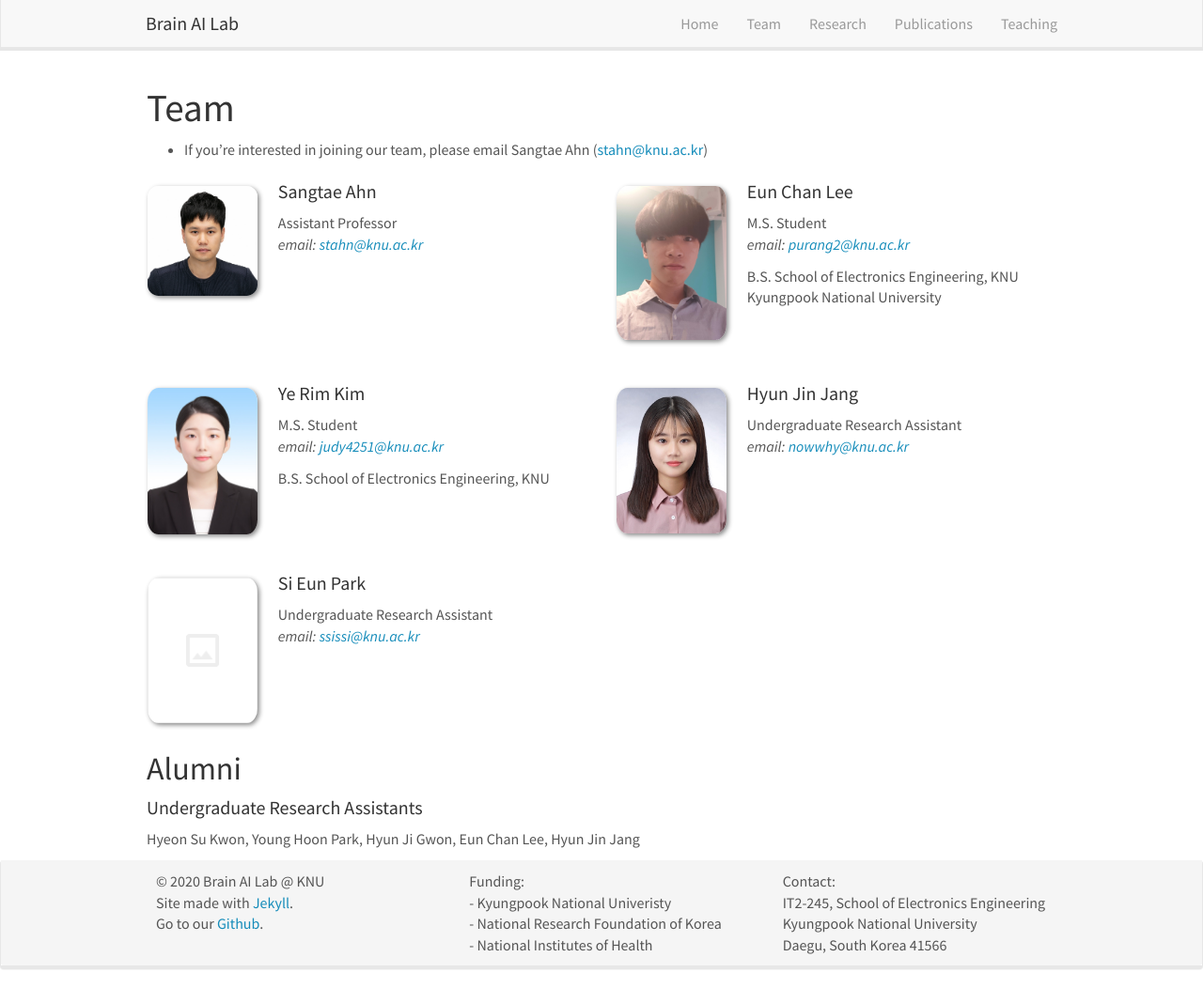
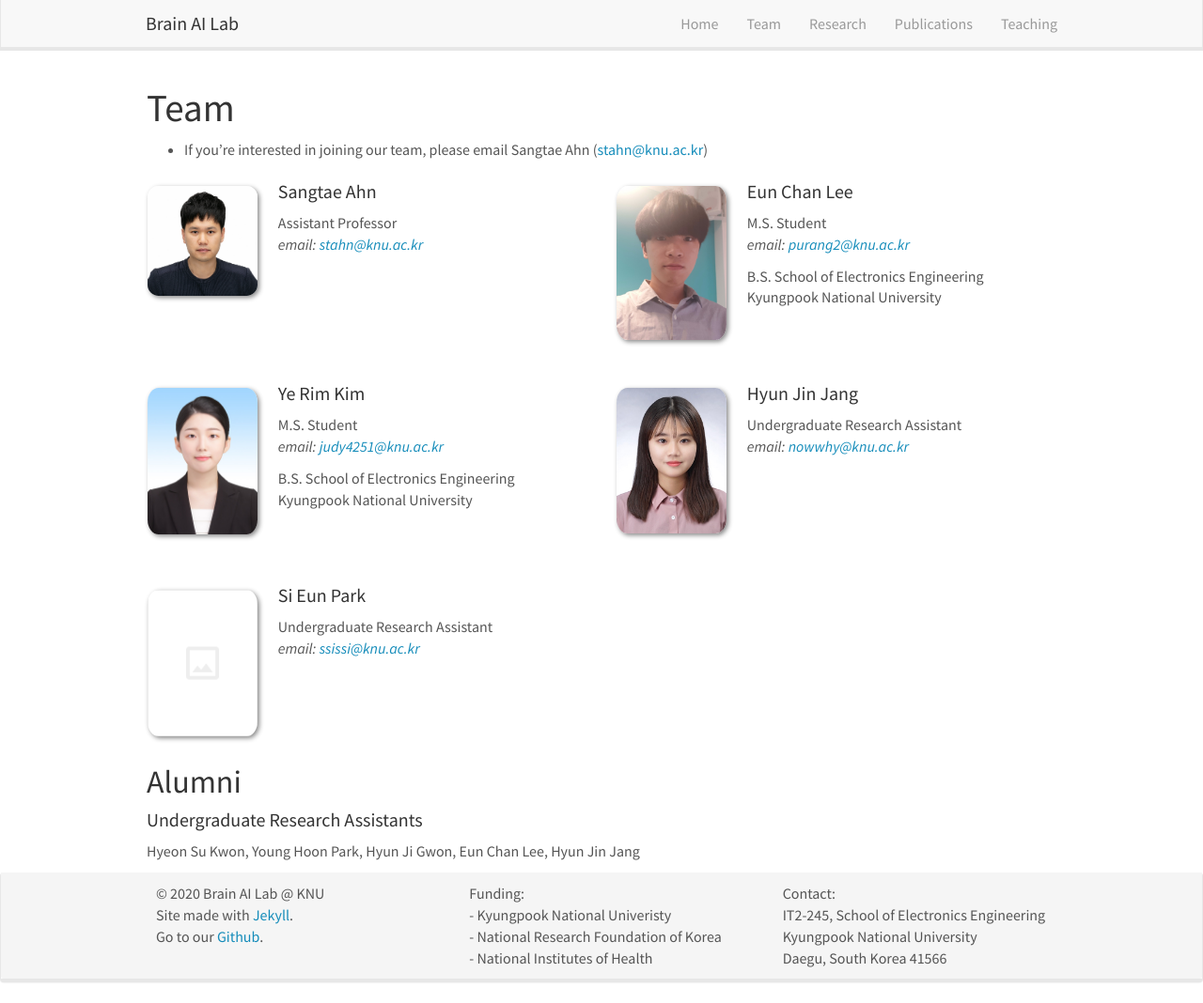
Before and after one commit to KNU-BrainAI/knu-brainai.github.io, a Jekyll site: the page built from _pages/team.md, in a window 1280 px wide and 1068 px high. Shown: the whole window at 94% size. Built offline with Jekyll 4.4.1, drawn with Linux system fonts in a browser that asks for light colours; nearby versions of some CDN libraries.

Commit message:
Update team_members.yml

```diff
--- a/_data/team_members.yml
+++ b/_data/team_members.yml
@@ -10,15 +10,16 @@
   info: M.S. Student
   email: purang2@knu.ac.kr
   number_educ: 2
-  education1: B.S. School of Electronics Engineering, KNU
+  education1: B.S. School of Electronics Engineering
   education2: Kyungpook National University
 
 - name: Ye Rim Kim
   photo: yrkim.jpg
   info: M.S. Student
   email: judy4251@knu.ac.kr
-  number_educ: 1
-  education1: B.S. School of Electronics Engineering, KNU
+  number_educ: 2
+  education1: B.S. School of Electronics Engineering
+  education2: Kyungpook National University
 
 - name: Hyun Jin Jang
   photo: hjjang.jpg
```
